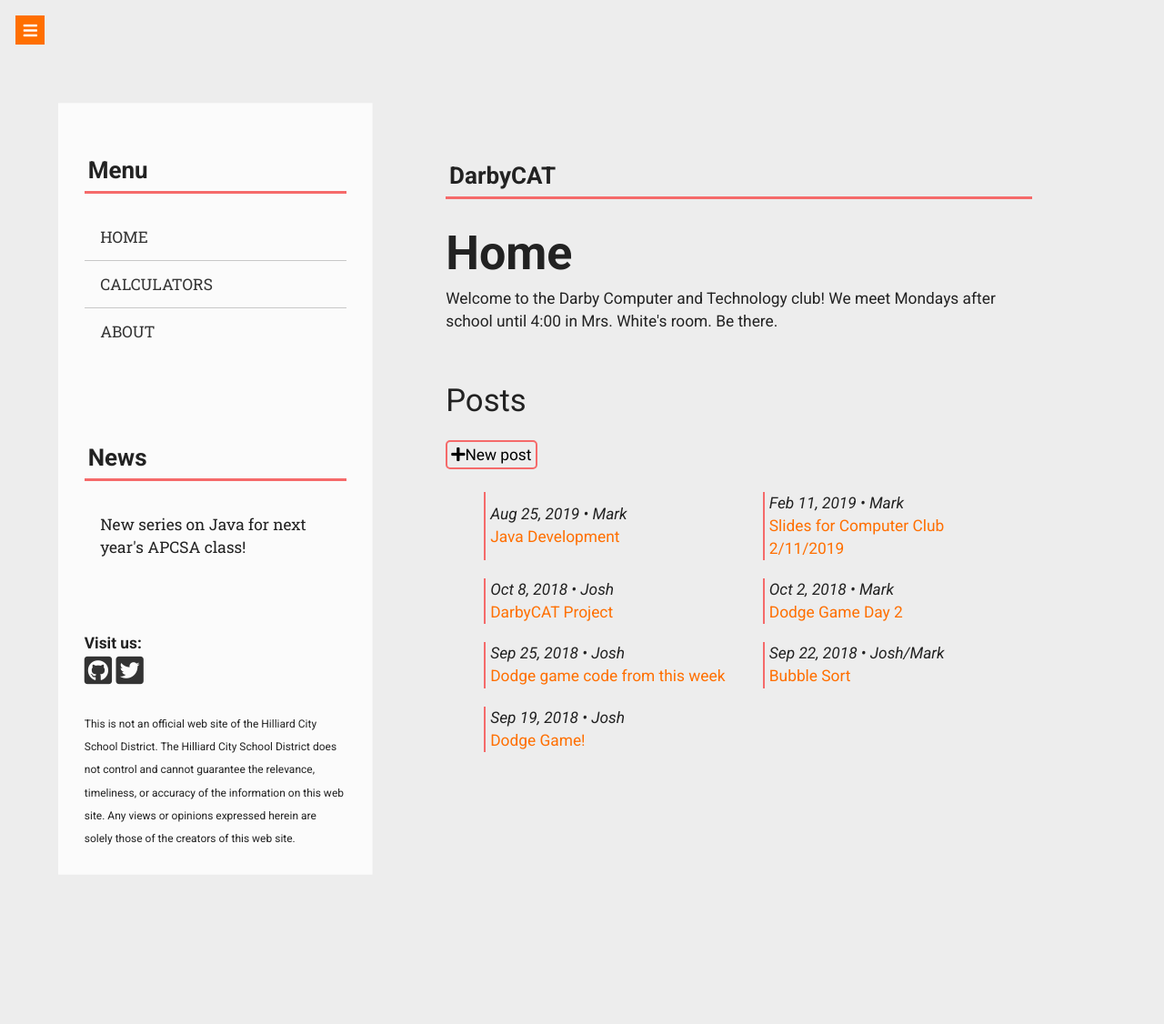
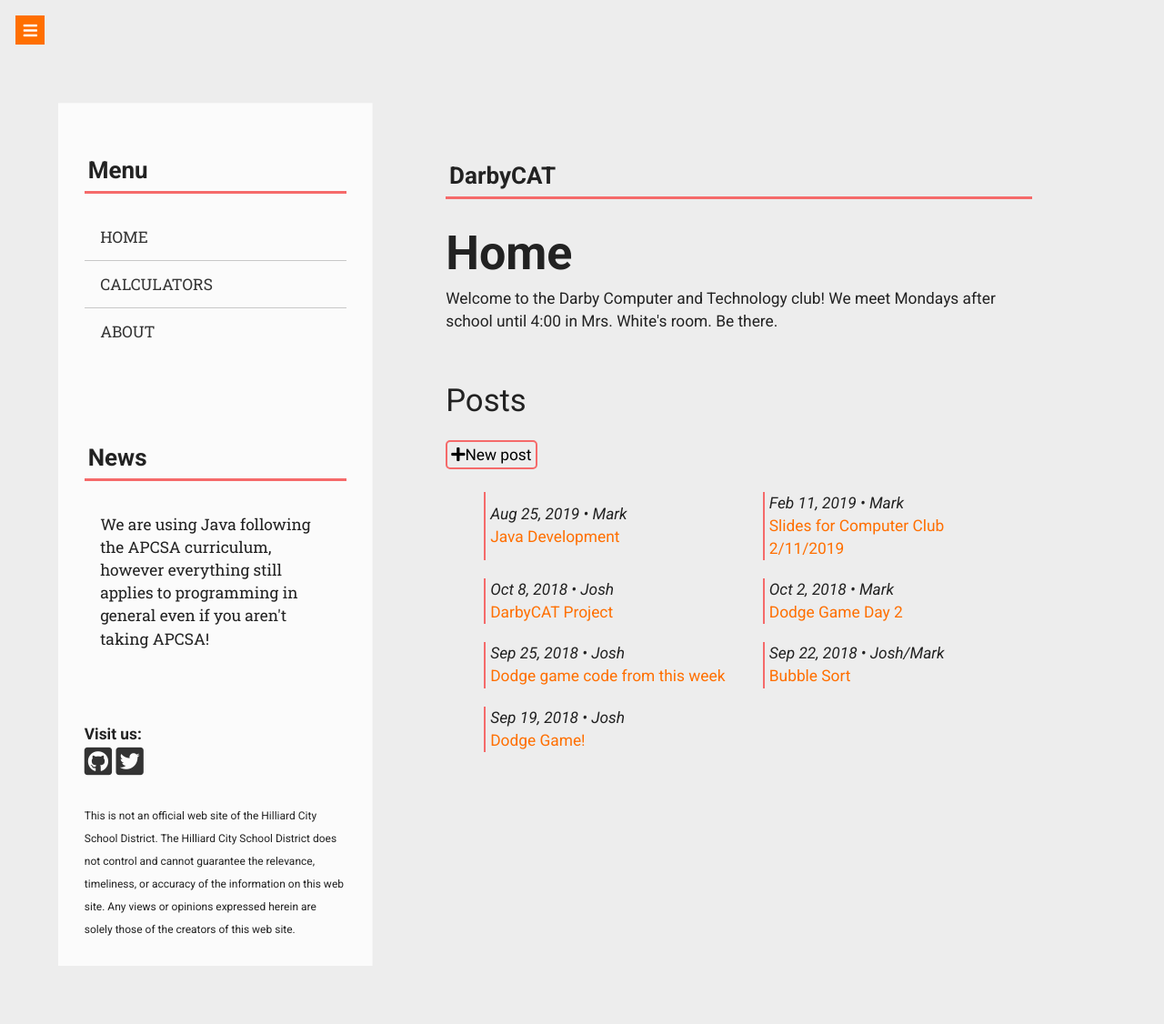
Before and after one commit to Joel4763/darbycat.github.io, a Jekyll site: the page built from index.html, in a window 1280 px wide. Shown: the whole page at 91% size. Built offline with Jekyll 4.4.1, drawn with Linux system fonts in a browser that asks for light colours; nearby versions of some CDN libraries; before the commit the page ends 1026 px from its top, so only the background shows below that.

Commit message:
Update news.yml

```diff
--- a/_data/news.yml
+++ b/_data/news.yml
@@ -1 +1 @@
-- news: "New series on Java for next year's APCSA class!"
+- news: "We are using Java following the APCSA curriculum, however everything still applies to programming in general even if you aren't taking APCSA!"
```
